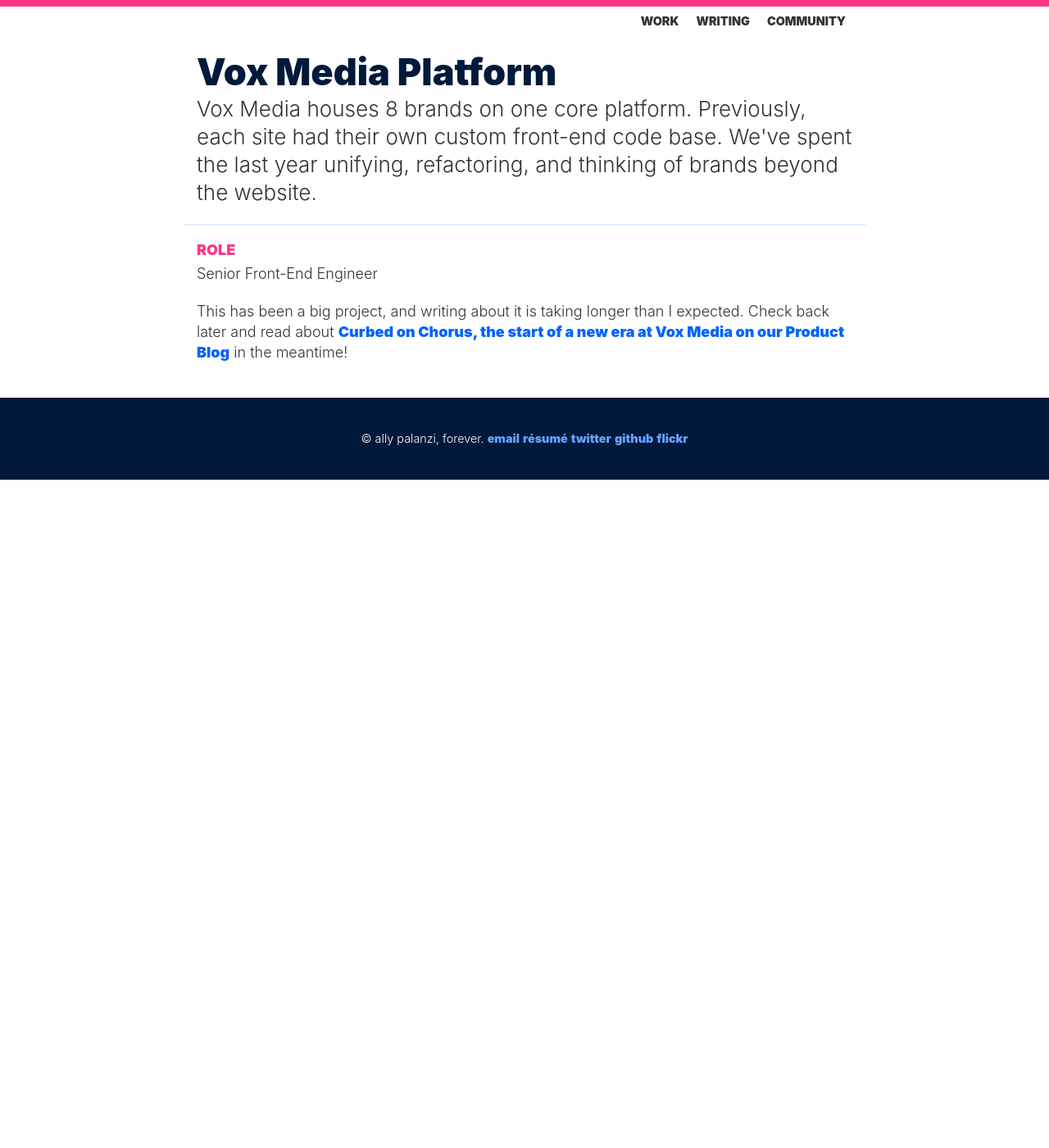
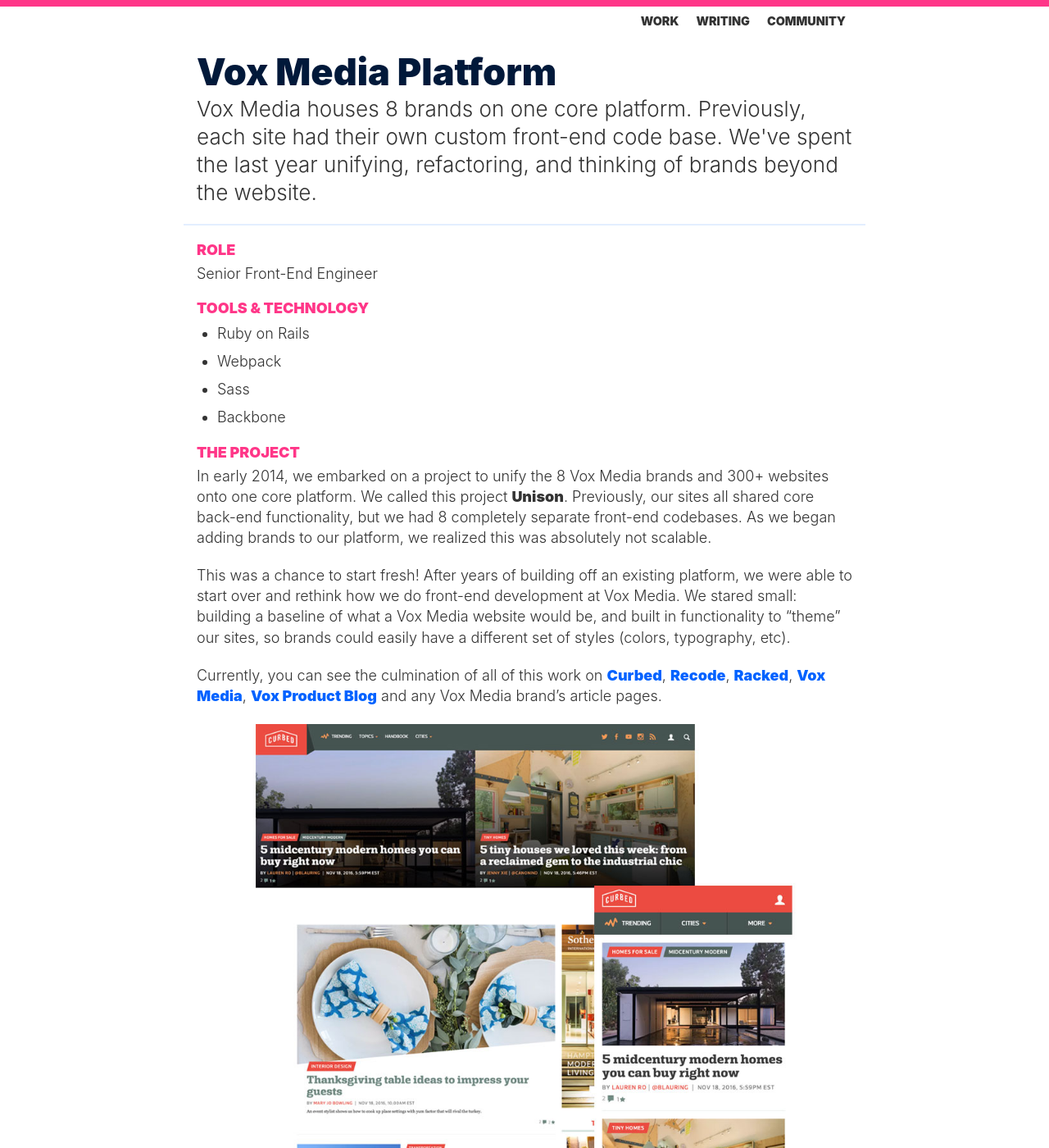
Before and after one commit to allypalanzi/allypalanzi.github.io, a Jekyll site: the page built from _posts/portfolio/2016-07-19-platform.markdown, in a window 1280 px wide and 1400 px high. Shown: the whole window at 82% size. Built offline with Jekyll 4.4.1, drawn with Linux system fonts in a browser that asks for light colours; some of the changed text lies outside the part shown.

Commit message:
first pass at some words

```diff
--- a/_posts/portfolio/2016-07-19-platform.markdown
+++ b/_posts/portfolio/2016-07-19-platform.markdown
@@ -10,4 +10,22 @@
 #### Role
 Senior Front-End Engineer
 
-This has been a big project, and writing about it is taking longer than I expected. Check back later and read about [Curbed on Chorus, the start of a new era at Vox Media on our Product Blog](http://product.voxmedia.com/2016/2/23/11098476/curbed-on-chorus-the-start-of-a-new-era-at-vox-media) in the meantime!
+#### Tools & Technology
+- Ruby on Rails
+- Webpack
+- Sass
+- Backbone
+
+#### The Project
+In early 2014, we embarked on a project to unify the 8 Vox Media brands and 300+ websites onto one core platform. We called this project **Unison**. Previously, our sites all shared core back-end functionality, but we had 8 completely separate front-end codebases. As we began adding brands to our platform, we realized this was absolutely not scalable.
+
+This was a chance to start fresh! After years of building off an existing platform, we were able to start over and rethink how we do front-end development at Vox Media. We stared small: building a baseline of what a Vox Media website would be, and built in functionality to "theme" our sites, so brands could easily have a different set of styles (colors, typography, etc).
+
+Currently, you can see the culmination of all of this work on <a href="http://curbed.com">Curbed</a>, <a href="http://recode.net">Recode</a>, <a href="http://racked.com">Racked</a>, <a href="http://voxmedia.com">Vox Media</a>, <a href="http://product.voxmedia.com">Vox Product Blog</a> and any Vox Media brand's article pages.
+
+![Curbed on Unison](/assets/images/work/curbedhp.jpg)
+*<a href="http://curbed.com">Curbed</a> was the first site we built onto this new platform.*
+
+As a senior front-end engineer on this team, in addition to building out the product, I've spent a lot of time writing documentation, influencing front-end architecture, and making product decisions.
+
+Read more from our product blog: [Curbed on Chorus, the start of a new era at Vox Media](http://product.voxmedia.com/2016/2/23/11098476/curbed-on-chorus-the-start-of-a-new-era-at-vox-media).
```
Also changed, not shown: assets/images/work/curbedhp.jpg (added).
